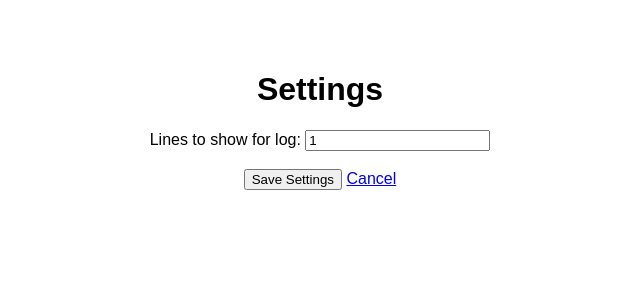
After one commit to pjtallman/RateEye, a FastAPI app: template templates/settings.html in a window 1280 px wide. The commit adds this page. Shown: the top 300 px of the page, without its empty margins (320-960 px from the left). Run offline with FastAPI, Linux system fonts and the light colour scheme; the template is opened without the code that fills it: most values are stand-ins (such as "Sample title", 1, 10 or a date in 2020).

Commit message:
feat: logging enhancements

```diff
--- a/main.py
+++ b/main.py
@@ -1,48 +1,89 @@
 import logging
-from fastapi import FastAPI, Request
-from fastapi.responses import HTMLResponse, PlainTextResponse
+import os
+from fastapi import FastAPI, Request, Form
+from fastapi.responses import HTMLResponse, PlainTextResponse, RedirectResponse
 from fastapi.templating import Jinja2Templates
 from fastapi.staticfiles import StaticFiles
+from sqlalchemy import create_engine, Column, String, Integer
+from sqlalchemy.ext.declarative import declarative_base
+from sqlalchemy.orm import sessionmaker
 
-# 1. Setup Logging
+# --- DATABASE SETUP ---
+DATABASE_URL = "sqlite:///./rateeye.db"
+engine = create_engine(DATABASE_URL, connect_args={"check_same_thread": False})
+SessionLocal = sessionmaker(autocommit=False, autoflush=False, bind=engine)
+Base = declarative_base()
+
+
+class Setting(Base):
+    __tablename__ = "settings"
+    name = Column(String, primary_key=True, index=True)
+    value = Column(String)
+
+
+Base.metadata.create_all(bind=engine)
+
+
+# Helper to get/set settings
+def get_setting(name, default):
+    db = SessionLocal()
+    res = db.query(Setting).filter(Setting.name == name).first()
+    db.close()
+    return res.value if res else default
+
+
+# --- APP SETUP ---
 logging.basicConfig(
     level=logging.INFO,
-    format="%(asctime)s - %(levelname)s - %(message)s",
-    handlers=[
-        logging.FileHandler("rateeye.log"),  # Saves to a file
-        logging.StreamHandler(),  # Also prints to terminal
-    ],
+    format="%(asctime)s - %(message)s",
+    handlers=[logging.FileHandler("rateeye.log"), logging.StreamHandler()],
 )
 logger = logging.getLogger(__name__)
 
 app = FastAPI()
-
-# 2. Mount Static Files (CSS)
 app.mount("/static", StaticFiles(directory="static"), name="static")
-
 templates = Jinja2Templates(directory="templates")
 
 
 @app.get("/", response_class=HTMLResponse)
 async def read_root(request: Request):
-    logger.info("Landing page accessed")
     return templates.TemplateResponse("index.html", {"request": request})
+
+
+@app.get("/settings", response_class=HTMLResponse)
+async def settings_page(request: Request):
+    line_count = get_setting("log_lines", "100")
+    return templates.TemplateResponse(
+        "settings.html", {"request": request, "line_count": line_count}
+    )
+
+
+@app.post("/settings")
+async def save_settings(log_lines: str = Form(...)):
+    db = SessionLocal()
+    setting = db.query(Setting).filter(Setting.name == "log_lines").first()
+    if setting:
+        setting.value = log_lines
+    else:
+        db.add(Setting(name="log_lines", value=log_lines))
+    db.commit()
+    db.close()
+    return RedirectResponse(url="/", status_code=303)
 
 
 @app.get("/show-log", response_class=PlainTextResponse)
 async def show_log():
-    # Reads the log file and displays it in the browser
+    line_limit = int(get_setting("log_lines", "100"))
     if os.path.exists("rateeye.log"):
         with open("rateeye.log", "r") as f:
-            content = f.read()
+            lines = f.readlines()
+            # Get the last N lines
+            content = "".join(lines[-line_limit:])
         return content
-    return "No log file found yet."
+    return "No log file found."
 
-
-import os
 
 if __name__ == "__main__":
     import uvicorn
 
-    logger.info("Starting RateEye Server...")
     uvicorn.run(app, host="127.0.0.1", port=8000)
--- a/templates/index.html
+++ b/templates/index.html
@@ -12,6 +12,7 @@
         <div class="dropdown">
             <div>Add Tickers</div>
             <div>Edit Tickers</div>
+            <div onclick="window.location.href='/settings'">Settings</div>
         </div>
     </div>
     <div class="menu-item">Edit
--- /dev/null
+++ b/templates/settings.html
@@ -0,0 +1,19 @@
+<!DOCTYPE html>
+<html>
+<head>
+    <link rel="stylesheet" href="/static/css/style.css">
+    <title>RateEye Settings</title>
+</head>
+<body>
+    <div class="content">
+        <h1>Settings</h1>
+        <form action="/settings" method="post">
+            <label for="log_lines">Lines to show for log:</label>
+            <input type="number" id="log_lines" name="log_lines" value="{{ line_count }}">
+            <br><br>
+            <button type="submit">Save Settings</button>
+            <a href="/">Cancel</a>
+        </form>
+    </div>
+</body>
+</html>
```
Also changed, not shown: rateeye.db (added), 1 other file.
